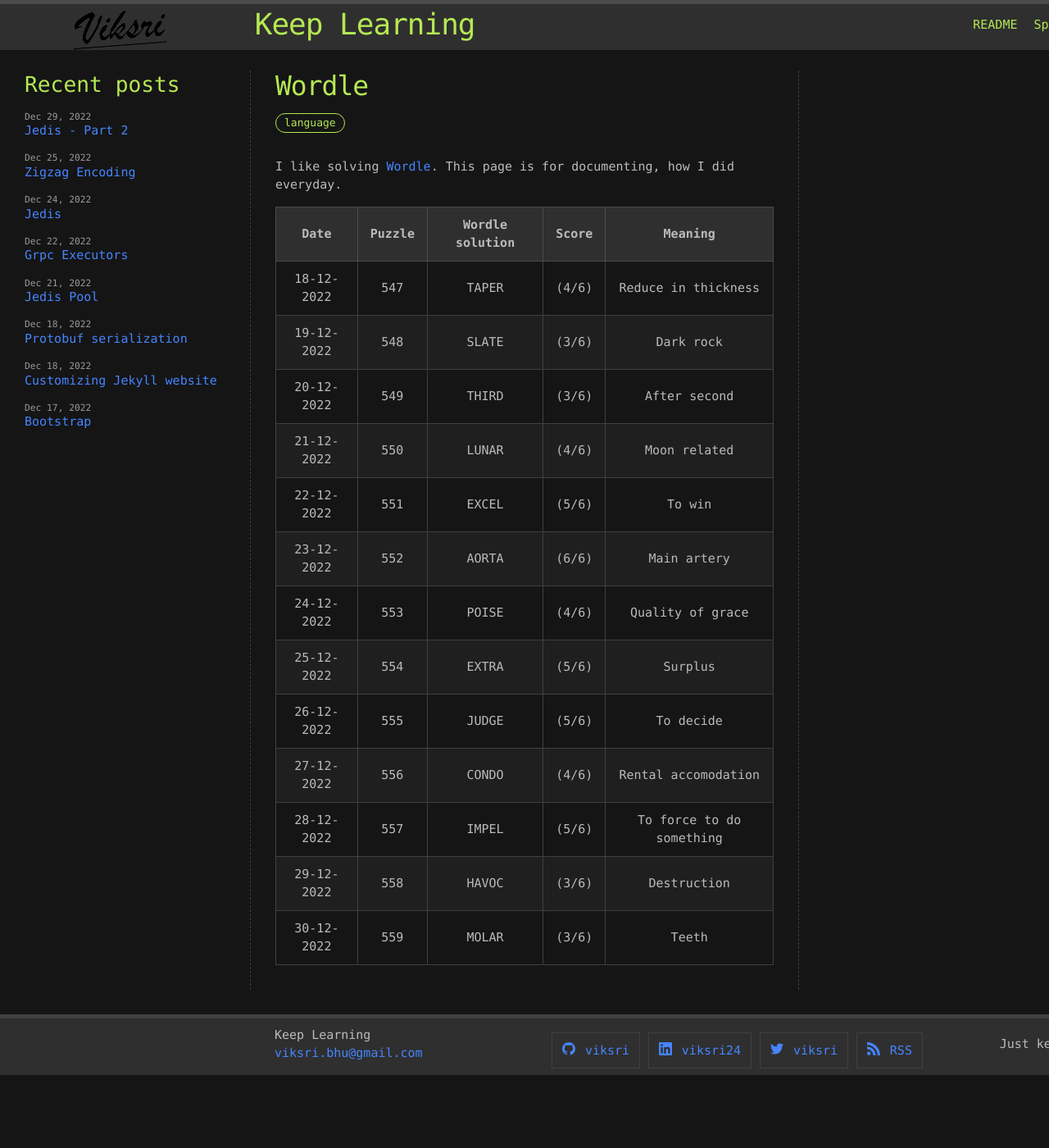
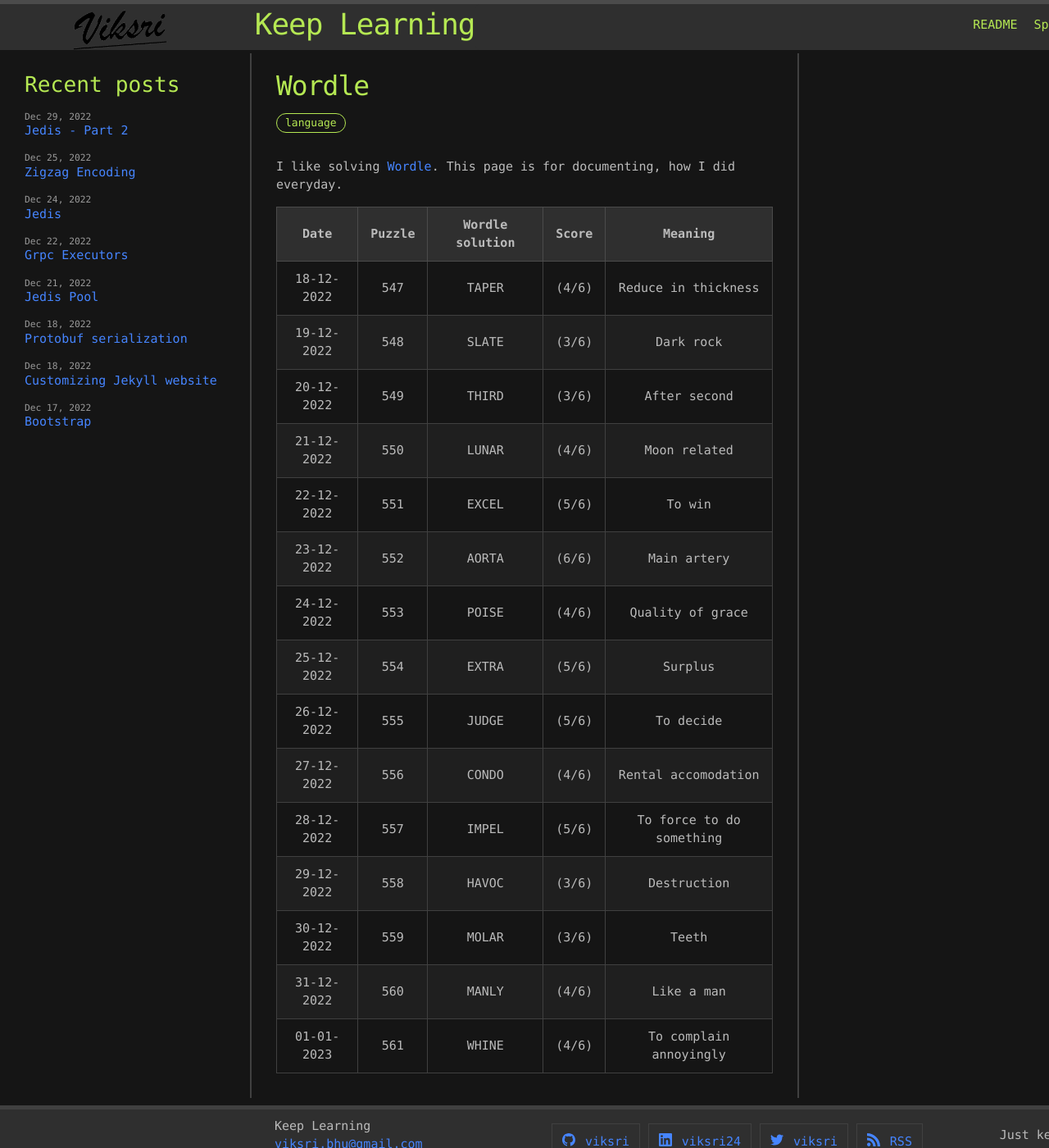
Before and after one commit to viksri/viksri.github.io, a Jekyll site: the page built from Wordle.md, in a window 1280 px wide and 1400 px high. Shown: the whole window at 82% size. Built offline with Jekyll 4.4.1, drawn with Linux system fonts in a browser that asks for light colours.

Commit message:
V1.6.8: Spanish & wordle update

```diff
--- a/Wordle.md
+++ b/Wordle.md
@@ -22,3 +22,5 @@
 | 28-12-2022 | 557 | IMPEL | (5/6) | To force to do something |
 | 29-12-2022 | 558 | HAVOC | (3/6) | Destruction |
 | 30-12-2022 | 559 | MOLAR | (3/6) | Teeth |
+| 31-12-2022 | 560 | MANLY | (4/6) | Like a man |
+| 01-01-2023 | 561 | WHINE | (4/6) | To complain annoyingly |
--- a/_sass/minima/_base.scss
+++ b/_sass/minima/_base.scss
@@ -229,9 +229,10 @@
     margin-left: $lsidebar-width + $spacing-unit;
   padding-right: $spacing-unit;
   padding-left: $spacing-unit;
-  border-left: 1px dashed $border-color-01;
-  border-right: 1px dashed $border-color-01;
-  min-height: 900px;
+  padding-top: 0.7 * $spacing-unit;
+  border-left: 2px solid $border-color-01;
+  border-right: 2px solid $border-color-01;
+  min-height: 85vh;
   width: $content-width + 3 * $spacing-unit;
   @extend %clearfix;
 }
--- a/_sass/minima/_layout.scss
+++ b/_sass/minima/_layout.scss
@@ -220,7 +220,7 @@
  */
 .page-content {
   margin-top: $header-height;
-  padding: $spacing-unit 0;
+  padding: 0.3 * $spacing-unit 0;
   display: flex;
 }
 
@@ -424,6 +424,7 @@
     font-size: 12px;
     line-height: 1.3;
     position: fixed;
+    padding-top: 0.7 * $spacing-unit;
 }
 
 aside#rsidebar {
@@ -434,6 +435,7 @@
     line-height: 1.3;
     position: fixed;
     margin-left: $content-width + $lsidebar-width + 6 * $spacing-unit;
+    padding-top: 0.7 * $spacing-unit;
 }
 
 aside#sidebar p.repo-owner,
--- a/_sass/minima/initialize.scss
+++ b/_sass/minima/initialize.scss
@@ -17,6 +17,7 @@
 
 // Width of the content area
 $content-width:    1000px !default;
+$content-height: 950px !default;
 
 // Width of the left side variable
 $lsidebar-width: 275px !default;
```
Also changed, not shown: Spanish.md (+3 -0 lines).
